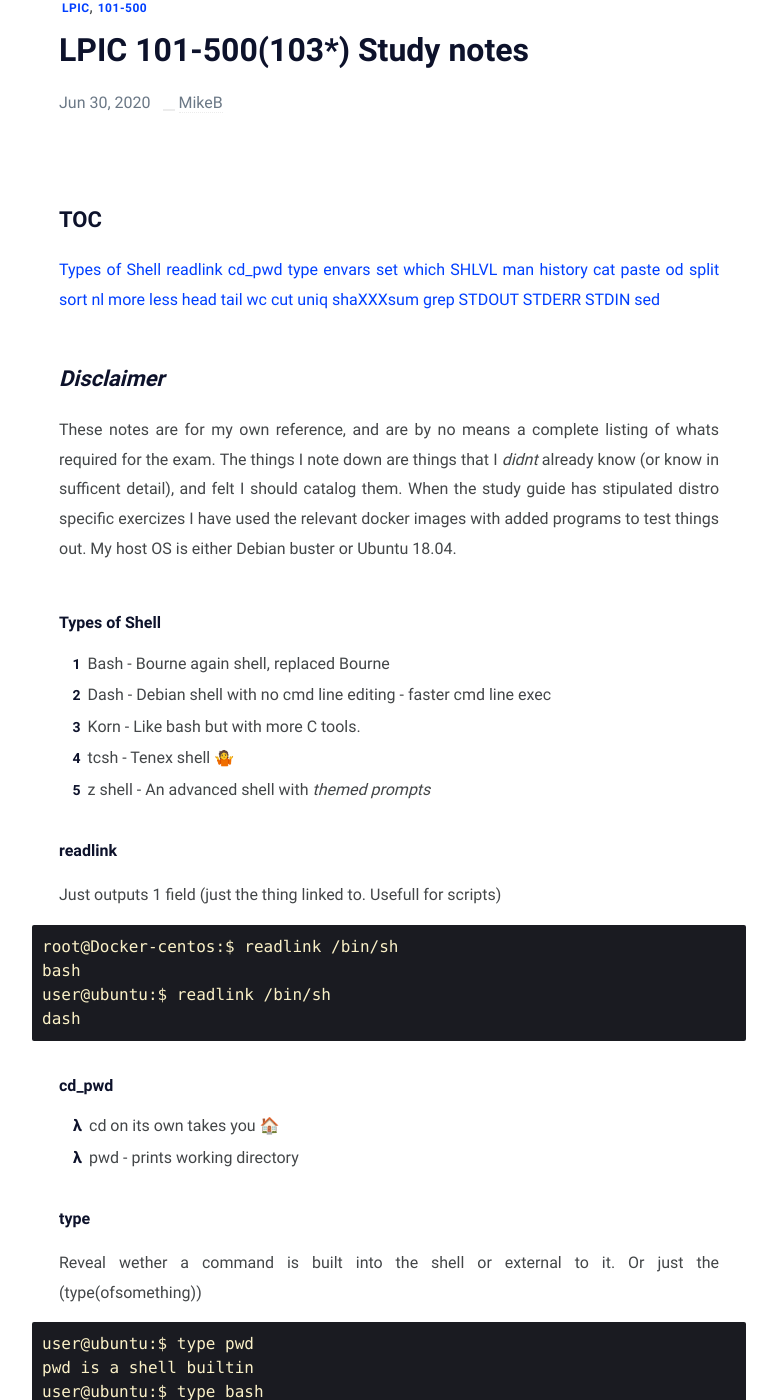
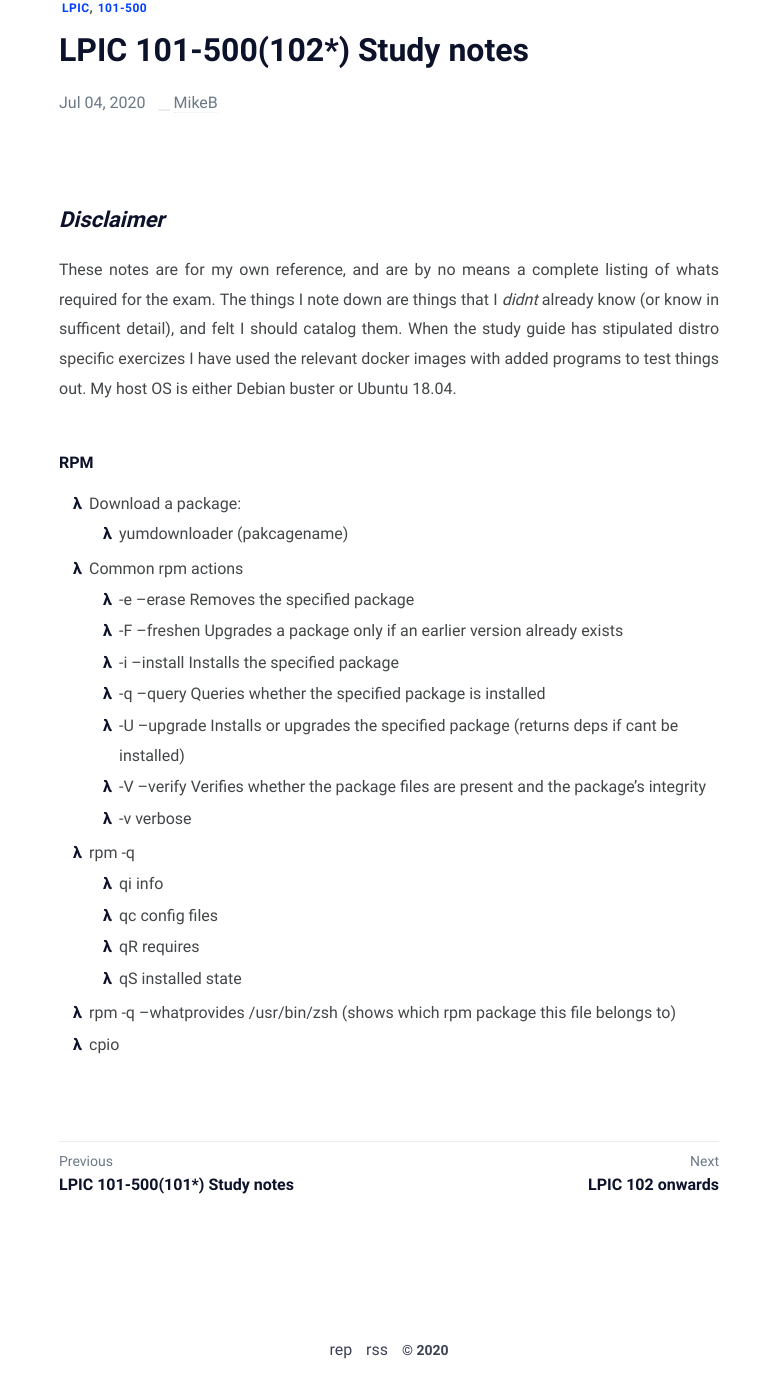
Before and after one commit to mikebdict/mikebdict.github.io, a Jekyll site: the page built from LPIC 1/101-500/_posts/2020-07-04-103.md, in a window 1280 px wide and 1400 px high, scrolled down 208 px. Shown: the whole window, without its empty margins (251-1028 px from the left). Built offline with Jekyll 4.4.1, drawn with Linux system fonts in a browser that asks for light colours; some of the changed text lies outside the part shown.

Commit message:
LPIC updates

```diff
--- a/LPIC 1/101-500/_posts/2020-06-30-103.md
+++ b/LPIC 1/101-500/_posts/2020-06-30-101.md
@@ -1,5 +1,5 @@
 ---
-title: LPIC 101-500(103*) Study notes
+title: LPIC 101-500(101*) Study notes
 date: 2020-06-30 15:26 +00:00
 tags: [LPIC, 101-500,]
 description: Notes from the Willey / Sybex LPIC1 Study guide
--- /dev/null
+++ b/LPIC 1/101-500/_posts/2020-07-04-103.md
@@ -0,0 +1,32 @@
+---
+title: LPIC 101-500(102*) Study notes
+date: 2020-07-04 15:26 +00:00
+tags: [LPIC, 101-500,]
+description: Notes from the Willey / Sybex LPIC1 Study guide
+layout : post
+---
+
+
+## *Disclaimer*
+These notes are for my own reference, and are by no means a complete listing of whats required for the exam. The things I note down are things that I *didnt* already know (or know in sufficent detail), and felt I should catalog them.
+When the study guide has stipulated distro specific exercizes I have used the relevant docker images with added programs to test things out. My host OS is either Debian buster or Ubuntu 18.04.
+
+##### RPM <a name="RPM"></a>
+* Download a package:
+    * yumdownloader (pakcagename)
+* Common rpm actions
+    * -e --erase Removes the specified package
+    * -F --freshen Upgrades a package only if an earlier version already exists
+    * -i --install Installs the specified package
+    * -q --query Queries whether the specified package is installed
+    * -U --upgrade Installs or upgrades the specified package (returns deps if cant be installed)
+    * -V --verify Verifies whether the package files are present and the package’s
+        integrity
+    * -v verbose
+* rpm -q
+    * qi info
+    * qc config files
+    * qR requires
+    * qS installed state
+* rpm -q --whatprovides /usr/bin/zsh (shows which rpm package this file belongs to)
+* cpio
--- /dev/null
+++ b/LPIC 1/101-500/_posts/2020-09-08-201-onwards.md
@@ -0,0 +1,35 @@
+---
+title: LPIC 102 onwards
+date: 2020-09-08 20:20 +00:00
+tags: [LPIC, 102-X,]
+description: Thoughts on studying after passing LPIC 1 and 201
+layout : post
+---
+
+## Some time has passed....
+
+A few months later, and I have my LPIC 1 and the first module for my LPIC 2. \o/ I thought Id share some notes on why I stopped updateing my notes after passing the first LPIC 1 module.
+
+##### Memory and repetition.
+
+After actually getting some experiance with the exam format, I realised that a lot of passing the exam comes down to memory work and repetition and paying attention to the topic weights on the LPIC site.
+
+[LPI Study advice](https://www.lpi.org/how-to-get-certified/preparing-for-my-exam)
+
+![LPIC Practical LPIC-1 Linux Certification Study Guide](/assets/img/lpi_everything_u_need.jpg){: padding:16px"}
+
+The top section is what I ended up doing. LPIC's own rwebsite resources are actually really good, which they should really be commended for, not a lot of providers offer the same level of learning resources actually tailored to their own exams.
+
+[LPI 150.2 Tutorial](https://learning.lpi.org/en/learning-materials/102-500/105/105.2/105.2_02/)
+
+![LPI 150.2 Tutorial](/assets/img/LPIC_102_500.2.jpg){: padding:16px"}
+
+What I did for both modules was read the Sybex LPIC1 Study guide takeing notes and practiceing with commands that I wasnt familar with in depth. After that I spent a lot of time doing the same thing with guided exercizes on LPI's site. The key thing, (for me anyway!) was actually playing around a lot with programs in the highly weighted areas. Theres only so much you can just flat out remeber and without some context and experiance you will struggle.
+When you have some backround and context though, a lot of the questions in the exam can be logically solved rather just staticly remebering something.
+
+It was also fun to learn how to convert bianary, lol. I didnt think ID ever say that, but Id always just 'wingged' it with subnets in the past and its nice to have that skill under my belt properly finally.
+
+##### Whats next?.
+
+Im going to chill for a bit on my LPIC 2, although Its actually quite interesting doing the same thing with the material there. Ive been neglecting my other projects and I want to publish / finish a load of things that I have half finished to help with getting my next job.
+So, for the next few weeks Ill be working on my Python / Django projects - I've missed doing that!
```
Also changed, not shown: assets/img/LPIC_102_500.2.jpg (added), assets/img/lpi_everything_u_need.jpg (added).
